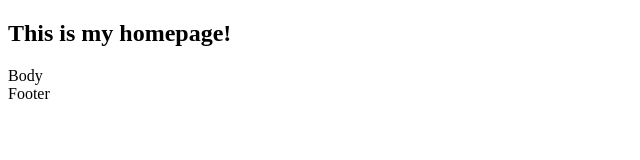
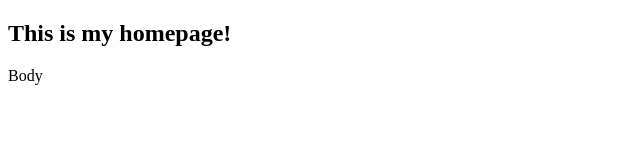
Before and after one commit to EdK33bz/firstProject, a plain HTML site: page index.html in a window 1280 px wide. Shown: the full height of the page, 0-640 px from the left. Drawn offline with Linux system fonts and the light colour scheme.

Commit message:
Revert "Added footer."
This reverts commit 8f48af66824d7b685c068d53c04b347b0c9aee01.

```diff
--- a/index.html
+++ b/index.html
@@ -12,8 +12,5 @@
 	<section>
 		<div>Body</div>
 	</section>
-	<footer>
-		<div>Footer</div>
-	</footer>
 </body>
 </html>
```
